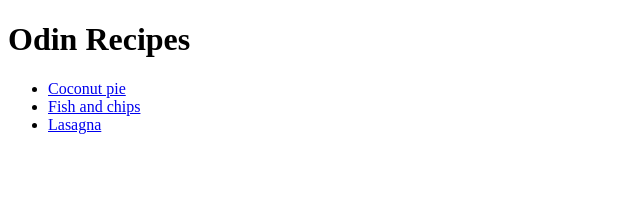
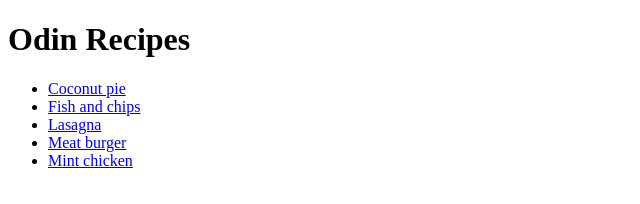
Before and after one commit to Kariusdi/odin-recipes, a plain HTML site: page index.html in a window 1280 px wide. Shown: the whole page, without its empty margins (0-640 px from the left). Drawn offline with Linux system fonts and the light colour scheme.

Commit message:
Add 2 links to connect meat burger and mint chicken page in index

```diff
--- a/index.html
+++ b/index.html
@@ -11,6 +11,8 @@
         <li><a href="recipes/coconut_pie.html">Coconut pie</a></li>
         <li><a href="recipes/fish_and_chips.html">Fish and chips</a></li>
         <li><a href="recipes/lasagna.html">Lasagna</a></li>
+        <li><a href="recipes/meat_burger.html">Meat burger</a></li>
+        <li><a href="recipes/mint_chicken.html">Mint chicken</a></li>
     </ul>
 </body>
 </html>
```
